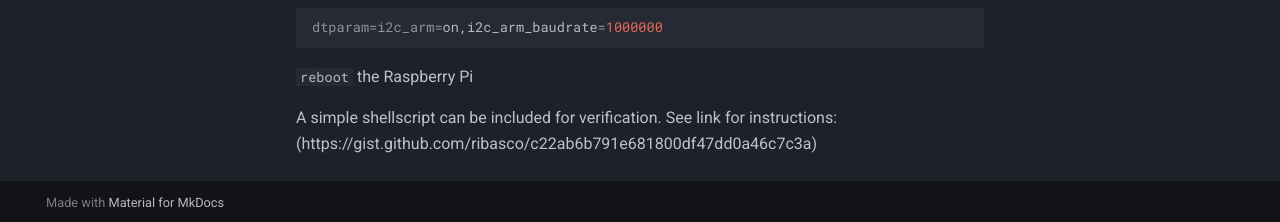
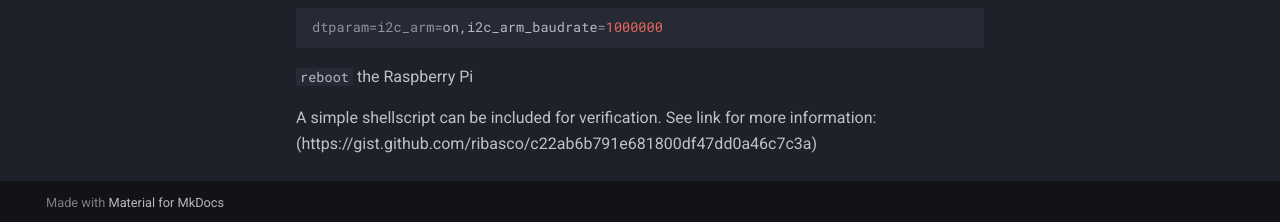
Before and after one commit to 4D-Game/Gamecontrol, an MkDocs documentation site: the page built from docs/index.md, in a window 1280 px wide and 1249 px high. Shown: the part 1024-1246 px from the top of the window. Built offline with MkDocs 1.6.1 and Material for MkDocs 9.7.7, drawn with Linux system fonts in a browser that asks for light colours; comment, search, counter and statistics services are not loaded.

````diff
--- a/docs/index.md
+++ b/docs/index.md
@@ -37,4 +37,4 @@
 ```
 `reboot` the Raspberry Pi
 
-A simple shellscript can be included for verification. See link for instructions: (https://gist.github.com/ribasco/c22ab6b791e681800df47dd0a46c7c3a)
+A simple shellscript can be included for verification. See link for more information: (https://gist.github.com/ribasco/c22ab6b791e681800df47dd0a46c7c3a)
````
